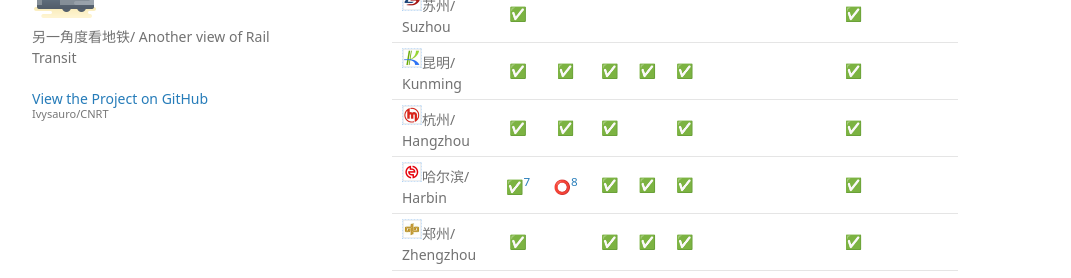
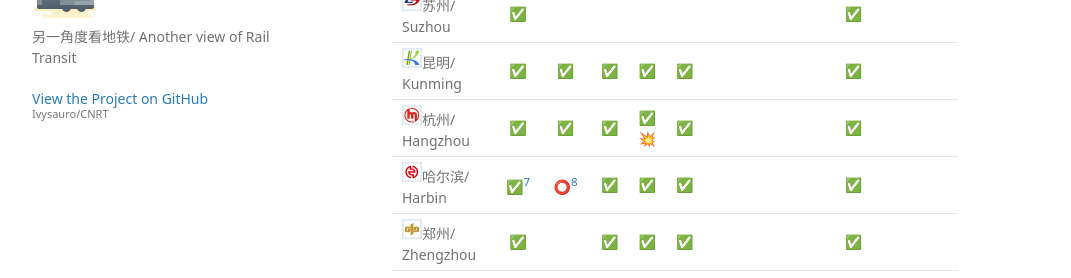
Before and after one commit to Ivysauro/CNRT, a Jekyll site: the page built from data/Pay.md, in a window 1280 px wide and 900 px high, scrolled down 1666 px. Shown: the part 152-430 px from the top of the window, without its empty margins (178-1249 px from the left). Built offline with Jekyll 4.4.1, drawn with Linux system fonts in a browser that asks for light colours; some web fonts are replaced; our own code applies the rules of GitHub Pages for plain Markdown files; a script that is not in the unit is left out.

Commit message:
🍊更新杭州数据及评分
杭州地铁支持微信乘车码

```diff
--- a/data/Pay.md
+++ b/data/Pay.md
@@ -52,7 +52,7 @@
 | <img src="https://raw.githubusercontent.com/Ivysauro/CNRT/master/images/city/xa.gif" width="20" hegiht="20"/>西安/ Xi'an | ✅ | | ✅ | ✅ | ✅ | | ✅ | |
 | <img src="https://raw.githubusercontent.com/Ivysauro/CNRT/master/images/city/suz.gif" width="20" hegiht="20"/>苏州/ Suzhou | ✅ | | | | |  |✅ | |
 | <img src="https://raw.githubusercontent.com/Ivysauro/CNRT/master/images/city/km.gif" width="20" hegiht="20"/>昆明/ Kunming | ✅ | ✅ | ✅ | ✅ | ✅ |  |✅ | |
-| <img src="https://raw.githubusercontent.com/Ivysauro/CNRT/master/images/city/hz.gif" width="20" hegiht="20"/>杭州/ Hangzhou | ✅ | ✅ | ✅ | | ✅ |  |✅ | |
+| <img src="https://raw.githubusercontent.com/Ivysauro/CNRT/master/images/city/hz.gif" width="20" hegiht="20"/>杭州/ Hangzhou | ✅ | ✅ | ✅ | ✅💥 | ✅ |  |✅ | |
 | <img src="https://raw.githubusercontent.com/Ivysauro/CNRT/master/images/city/hrb.gif" width="20" hegiht="20"/>哈尔滨/ Harbin | ✅[^hrb1] | ⭕[^hrb2] | ✅ | ✅ | ✅ | | ✅ | |
 | <img src="https://raw.githubusercontent.com/Ivysauro/CNRT/master/images/city/zz.gif" width="20" hegiht="20"/>郑州/ Zhengzhou | ✅ | | ✅ | ✅ | ✅ | | ✅ | |
 | <img src="https://raw.githubusercontent.com/Ivysauro/CNRT/master/images/city/cs.gif" width="20" hegiht="20"/>长沙/ Changsha[^ccs] | ✅ | | | | | | ✅ | 和包支付、闪客蜂 |
@@ -229,7 +229,7 @@
 | <img src="https://raw.githubusercontent.com/Ivysauro/CNRT/master/images/city/xa.gif" width="20" hegiht="20"/>西安/ Xi'an | ✅ | ✅ | ✅ | ✅ | ✅ | **100** |
 | <img src="https://raw.githubusercontent.com/Ivysauro/CNRT/master/images/city/suz.gif" width="20" hegiht="20"/>苏州/ Suzhou | ❌ | ❌ | ❌ | ✅ | ✅ | 40 |
 | <img src="https://raw.githubusercontent.com/Ivysauro/CNRT/master/images/city/km.gif" width="20" hegiht="20"/>昆明/ Kunming | ✅ | ✅ | ✅ | ✅ | ❌ | 80 |
-| <img src="https://raw.githubusercontent.com/Ivysauro/CNRT/master/images/city/hz.gif" width="20" hegiht="20"/>杭州/ Hangzhou | ✅ | ❌ | ✅ | ✅ | ⭕ | 70 |
+| <img src="https://raw.githubusercontent.com/Ivysauro/CNRT/master/images/city/hz.gif" width="20" hegiht="20"/>杭州/ Hangzhou | ✅ | ✅ | ✅ | ✅ | ⭕ | 90 |
 | <img src="https://raw.githubusercontent.com/Ivysauro/CNRT/master/images/city/hrb.gif" width="20" hegiht="20"/>哈尔滨/ Harbin | ✅ | ✅ | ✅ | ✅ | ✅ | **100** |
 | <img src="https://raw.githubusercontent.com/Ivysauro/CNRT/master/images/city/zz.gif" width="20" hegiht="20"/>郑州/ Zhengzhou | ✅ | ✅ | ✅ | ✅ | ✅ | **100** |
 | <img src="https://raw.githubusercontent.com/Ivysauro/CNRT/master/images/city/cs.gif" width="20" hegiht="20"/>长沙/ Changsha | ⭕ | ⭕ | ⭕ | ✅ | ✅ | 70 |
```
